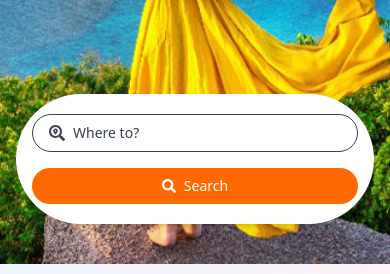
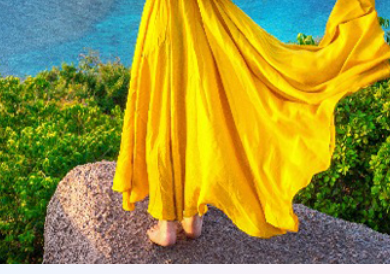
Before and after one commit to bharatroy4D/world-tour, a React (Vite) app: page / in a window 390 px wide. Shown: the part 696-970 px from the top of the page. Built offline with nearby package versions, Linux system fonts and the light colour scheme.

Commit message:
navbar responsive

```diff
--- a/src/Components/Pages/Home/Banner/Banner.jsx
+++ b/src/Components/Pages/Home/Banner/Banner.jsx
@@ -20,10 +20,10 @@ const Banner = () => {
       </h1>
 
       {/* Search Box */}
-      <div className='absolute bottom-10 w-full px-4 lg:px-0'>
+      <div className='hidden lg:block absolute bottom-10 w-full px-4 lg:px-0'>
         <div className="mt-6 bg-white rounded-full shadow-md w-full max-w-5xl mx-auto px-4 py-5 flex flex-col md:flex-row gap-4 md:gap-5 items-center justify-between">
           {/* Location */}
-          <div className="flex items-center gap-2 w-full border px-4 py-2 rounded-full text-gray-700">
+        <div className="flex items-center gap-2 w-44 lg:w-full border px-4 py-2 rounded-full text-gray-700">
             <FaSearchLocation />
             <span className='text-sm md:text-base'>Where to?</span>
 
@@ -49,7 +49,7 @@ const Banner = () => {
           </div>
 
           {/* Search Button */}
-          <button className="flex items-center justify-center gap-2 px-6 py-2 text-white bg-orange-500 rounded-full hover:bg-orange-600 text-sm md:text-base w-full">
+          <button className="flex items-center justify-center gap-2 px-6 py-2 text-white bg-orange-500 rounded-full hover:bg-orange-600 text-sm md:text-base w-fit lg:w-full">
             <FaSearch />
             Search
           </button>
```
